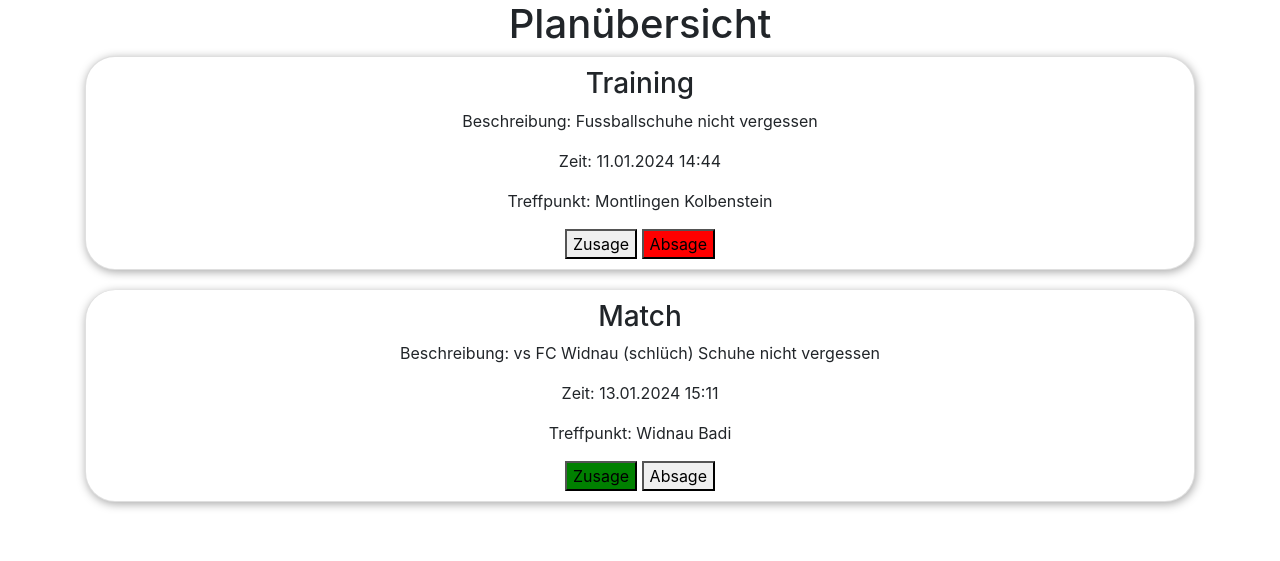
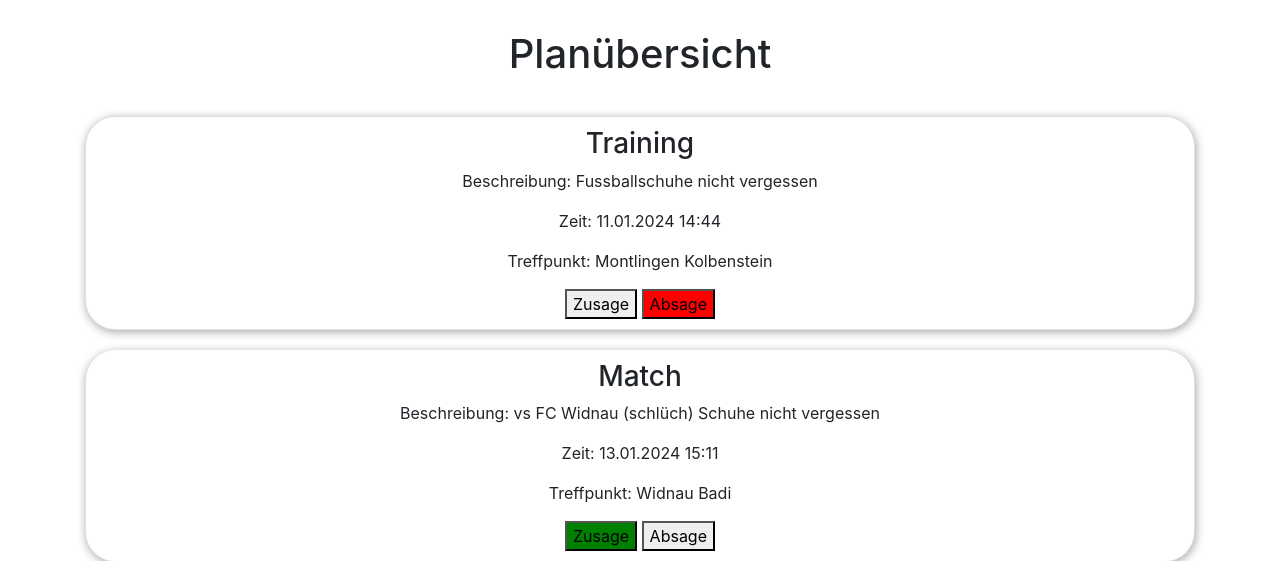
Before and after one commit to ronrobertsoen/fussball, a Flask app: page /uebersicht in a window 1280 px wide. Shown: the part 56-617 px from the top of the page. Run offline with Flask 3, Linux system fonts and the light colour scheme; a user stored in the database is signed in; data comes from the database, SQL or seed files in the repository; some libraries are stand-ins or nearby versions.

Commit message:
class geändert

```diff
--- a/website/templates/events.html
+++ b/website/templates/events.html
@@ -6,7 +6,7 @@
 
 
 
-<h1 align="center">Planübersicht</h1>
+<h1 class="main-header">Planübersicht</h1>
 <ul class="list-group">
     {% for event in events %}
     <li class="list-group-item">
```
